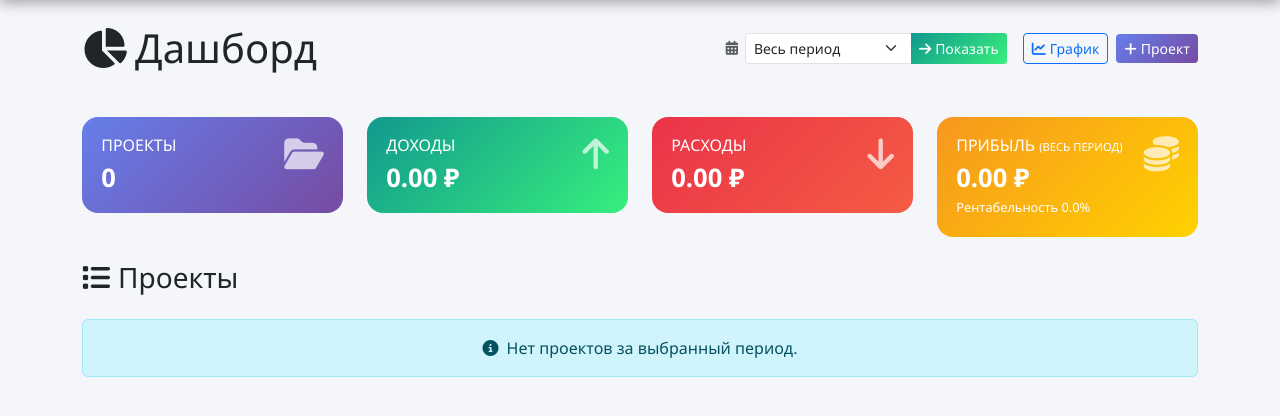
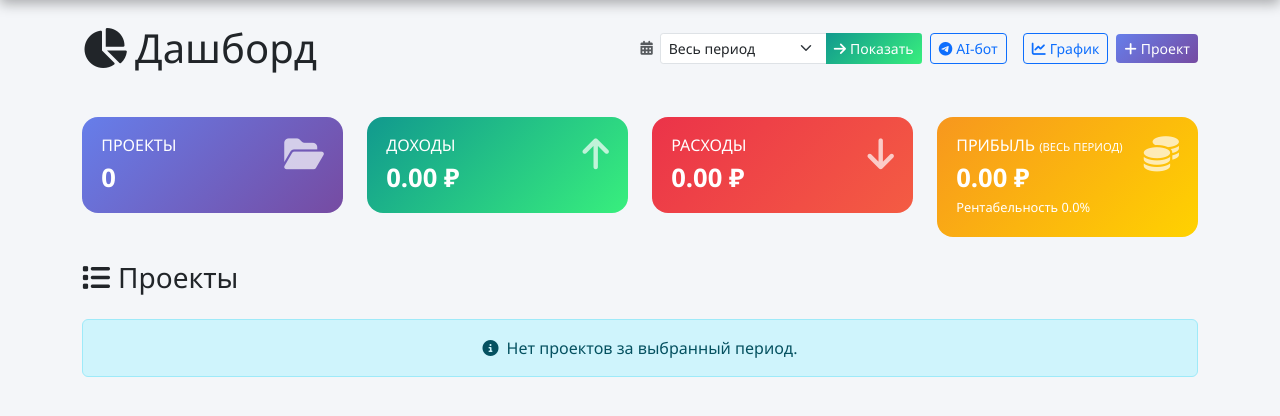
Before and after one commit to daniil-avdeenko/project-finance, a Flask app: page / in a window 1280 px wide. Shown: the part 56-472 px from the top of the page. Run offline with Flask 3, Linux system fonts and the light colour scheme; the visitor is signed in with stand-in values (Sample User, id 1); data that the repository does not hold is empty; some libraries are stand-ins or nearby versions.

Commit message:
feat(ui): add telegram bot link to dashboard

```diff
--- a/app/templates/index.html
+++ b/app/templates/index.html
@@ -52,6 +52,13 @@
                 </button>
             </div>
         </form>
+
+        <!-- Telegram-бот: AI-ассистент -->
+        <a href="https://t.me/project_finance_agent_bot" target="_blank" rel="noopener"
+           class="btn btn-outline-primary btn-sm"
+           title="Telegram-бот с AI-ассистентом — задавайте вопросы о финансах">
+            <i class="fab fa-telegram me-1"></i>AI-бот
+        </a>
 
         <!-- Sheets: ссылка + кнопка синхронизации, время снизу -->
         <div class="position-relative d-inline-flex align-items-stretch">
```
Also changed, not shown: tests/test_routes.py (+9 -0 lines).
